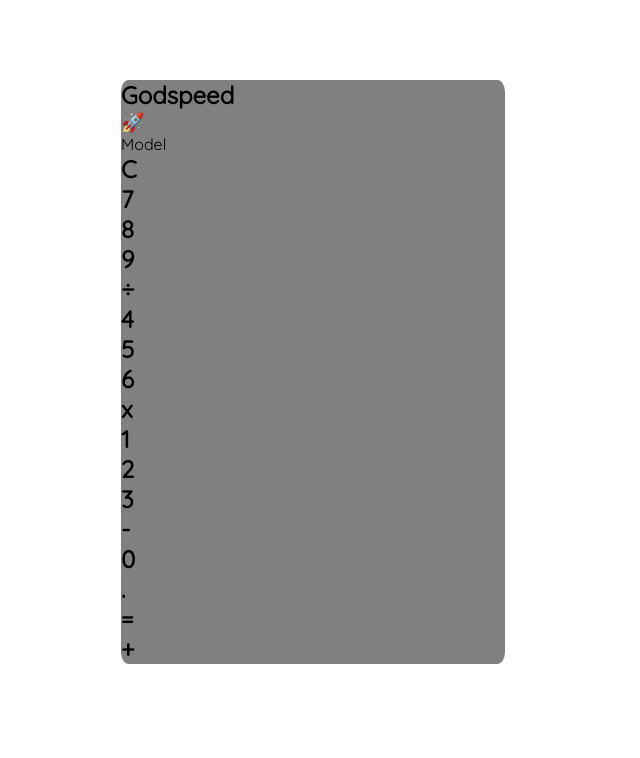
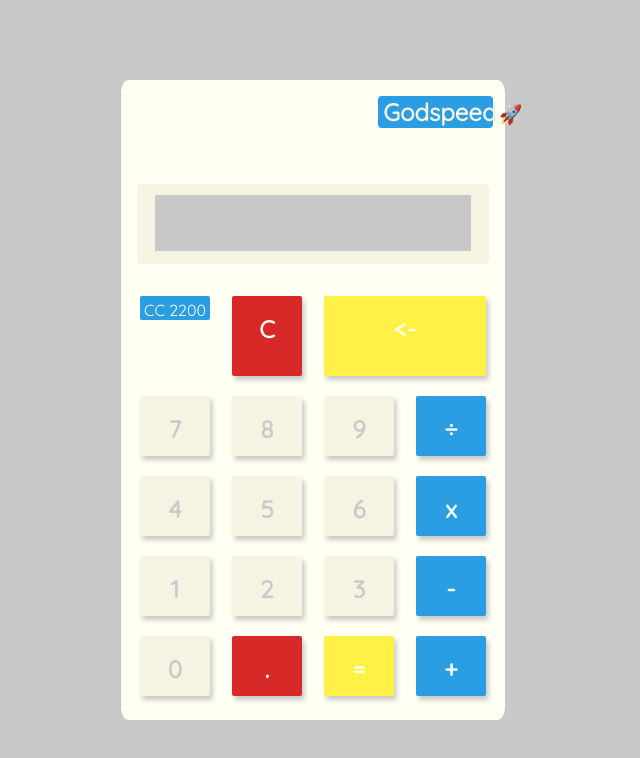
Before and after one commit to fourpenny/calcul8r, a plain HTML site: page index.html in a window 1280 px wide. Shown: the whole page, without its empty margins (327-967 px from the left). Drawn offline with Linux system fonts and the light colour scheme.

Commit message:
CSS styling of calculator
Made a spiffy looking calculator

```diff
--- a/index.html
+++ b/index.html
@@ -15,25 +15,25 @@
       </div>
     </div>
     <div class="button-area">
-      <div class="model"><p>Model</p></div>
-      <div class="button clear"><h2>C</h2></div>
-      <div class="button back"></div>
+      <div class="model"><p>CC 2200</p></div>
+      <div class="button clear white-text"><h2>C</h2></div>
+      <div class="button back white-text"><h2><-</h2></div>
       <div class="button seven"><h2>7</h2></div>
       <div class="button eight"><h2>8</h2></div>
       <div class="button nine"><h2>9</h2></div>
-      <div class="button divide"><h2>÷</h2></div>
+      <div class="button divide white-text"><h2>÷</h2></div>
       <div class="button four"><h2>4</h2></div>
       <div class="button five"><h2>5</h2></div>
       <div class="button six"><h2>6</h2></div>
-      <div class="button multiply"><h2>x</h2></div>
+      <div class="button multiply white-text"><h2>x</h2></div>
       <div class="button one"><h2>1</h2></div>
       <div class="button two"><h2>2</h2></div>
       <div class="button three"><h2>3</h2></div>
-      <div class="button subtract"><h2>-</h2></div>
+      <div class="button subtract white-text"><h2>-</h2></div>
       <div class="button zero"><h2>0</h2></div>
-      <div class="button decimal"><h2>.</h2></div>
-      <div class="button equals"><h2>=</h2></div>
-      <div class="button add"><h2>+</h2></div>
+      <div class="button decimal white-text"><h2>.</h2></div>
+      <div class="button equals white-text"><h2>=</h2></div>
+      <div class="button add white-text"><h2>+</h2></div>
     </div>
   </div>
 </body>
--- a/style.css
+++ b/style.css
@@ -3,13 +3,223 @@
   padding: 0
 }
 
+:root {
+  --blue: #2a9de3;
+  --white: #fffff3;
+  --yellow: #fff146;
+  --red: #d82929;
+  --gray: #c8c8c8;
+  --off-white: #F6F3E3;
+}
+
 body {
   font-family: "Quicksand", sans-serif;
+  background: var(--gray);
 }
 
 .container {
   width: 30vw;
+  height: 80vh;
   margin: 10vh auto;
-  background: gray;
+  background: var(--white);
   border-radius: 2%;
+  display: flex;
+  flex-wrap: wrap;
 }
+
+/*Upper logo area*/
+
+.logo {
+  width: 30%;
+  height: 4vh;
+  box-sizing: border-box;
+  text-align: right;
+  margin-bottom: 4vh;
+  margin-top: 2vh;
+  margin-right: 1vw;
+  margin-left: 67%;
+  background: var(--blue);
+  padding: 1px 5px;
+  border-radius: 4px;
+  color: var(--off-white);
+}
+
+.logo h2 {
+  display: inline;
+  padding-right: 0.2vw;
+}
+
+.logo h3 {
+  display: inline;
+}
+
+/*Display area (for results/input) */
+
+.outer-display {
+  width: 100%;
+  height: 10vh;
+  box-sizing: border-box;
+  background: var(--off-white);
+  margin: 1vh 2vh;
+  border-radius: 4px;
+}
+
+.inner-display {
+  background: var(--gray);
+  height: 7vh;
+  width: 90%;
+  margin: 1.4vh auto;
+}
+
+/*Buttons */
+
+.button-area {
+  width: 90%;
+  height: 50vh;
+  margin: 1vh auto;
+  display: grid;
+  grid-template-columns: 1fr 1fr 1fr 1fr;
+  grid-template-rows: 1fr 1fr repeat(4, 2fr);
+  grid-column-gap: 1.75vw;
+  grid-row-gap: 2.5vh;
+  box-sizing: border-box;
+}
+
+.button {
+  background: var(--off-white);
+  border-radius: 2px;
+  box-sizing: border-box;
+  box-shadow: 0.2vw 0.5vh 5px var(--gray);
+  text-align: center;
+}
+
+.button h2 {
+  color: var(--gray);
+  box-sizing: border-box;
+  height: 5vh;
+  padding-top: 2.2vh;
+}
+
+.button.white-text h2 {
+  color: var(--white);
+}
+
+.model {
+  height: 3vh;
+  text-align: center;
+  color: var(--white);
+  box-sizing: border-box;
+  padding-top: 0.5vh;
+  border-radius: 2px;
+}
+
+/* Top row of buttons */
+.model {
+  background: var(--blue);
+  grid-column: 1 / 2;
+  grid-row: 1 / 2;
+}
+
+.clear {
+  background: var(--red);
+  grid-column: 2 / 3;
+  grid-row: 1 / 3;
+}
+
+.back {
+  background: var(--yellow);
+  grid-column: 3 / 5;
+  grid-row: 1 / 3;
+}
+
+/*Second row of buttons */
+.seven {
+  grid-column: 1 / 2;
+  grid-row: 3 / 4;
+}
+
+.eight {
+  grid-column: 2 / 3;
+  grid-row: 3 / 4;
+}
+
+.nine {
+  grid-column: 3 / 4;
+  grid-row: 3 / 4
+}
+
+.divide {
+  grid-column: 4 / 5;
+  grid-row: 3 / 4;
+  background-color: var(--blue);
+}
+
+/*Third row of buttons */
+.four {
+  grid-column: 1 / 2;
+  grid-row: 4 / 5;
+
+}
+
+.five {
+  grid-column: 2 / 3;
+  grid-row: 4 / 5;
+}
+
+.six {
+  grid-column: 3 / 4;
+  grid-row: 4 / 5;
+}
+
+.multiply {
+  grid-column: 4 / 5;
+  grid-row: 4 / 5;
+  background-color: var(--blue);
+}
+
+/*Fourth row of buttons */
+.one {
+  grid-column: 1 / 2;
+  grid-row: 5 / 6;
+}
+
+.two {
+  grid-column: 2 / 3;
+  grid-row: 5 / 6;
+}
+
+.three {
+  grid-column: 3 / 4;
+  grid-row: 5 / 6;
+}
+
+.subtract {
+  grid-column: 4 / 5;
+  grid-row: 5 / 6;
+  background-color: var(--blue);
+}
+
+/*Last row of buttons */
+
+.zero {
+  grid-column: 1 / 2;
+  grid-row: 6 / 7;
+}
+
+.decimal {
+  grid-column: 2 / 3;
+  grid-row: 6 / 7;
+  background-color: var(--red);
+}
+
+.equals {
+  grid-column: 3 / 4;
+  grid-row: 6 / 7;
+  background-color: var(--yellow);
+}
+
+.add {
+  grid-column: 4 / 5;
+  grid-row: 6 / 7;
+  background-color: var(--blue);
+}
```
